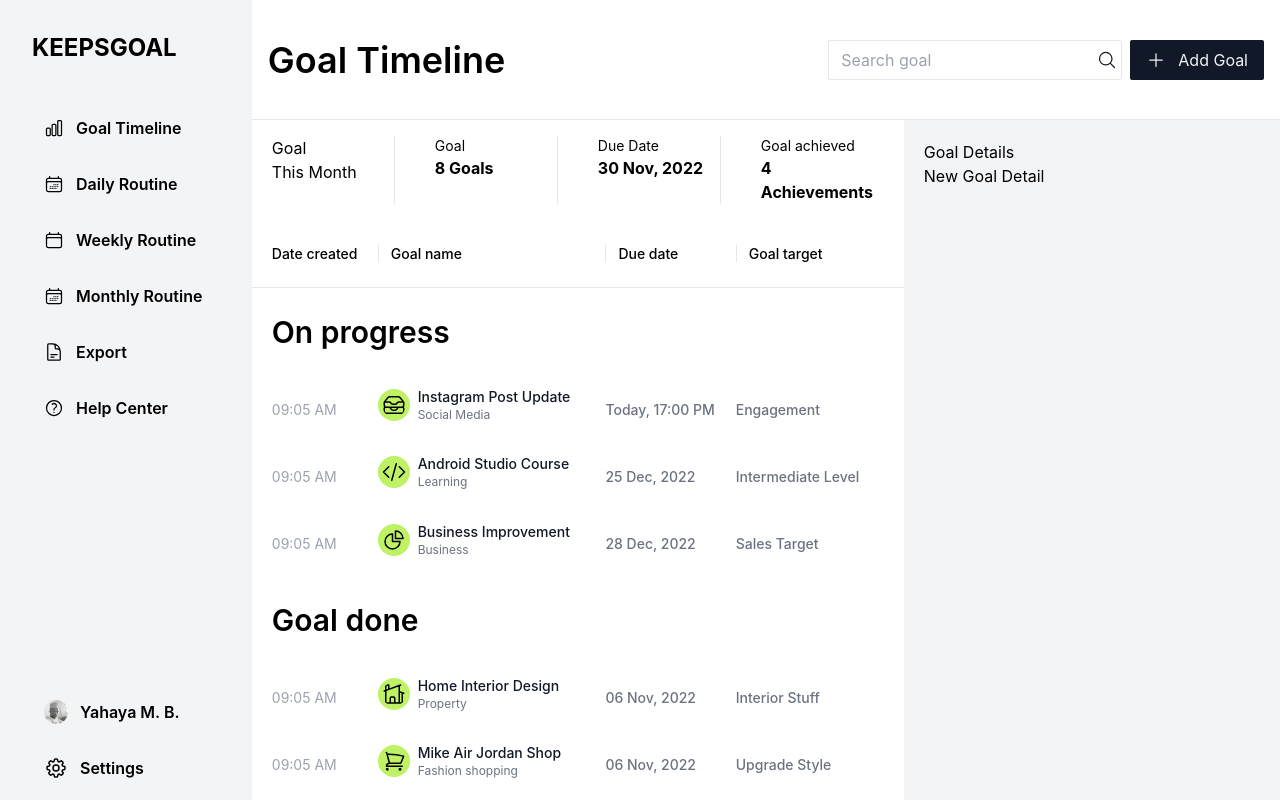
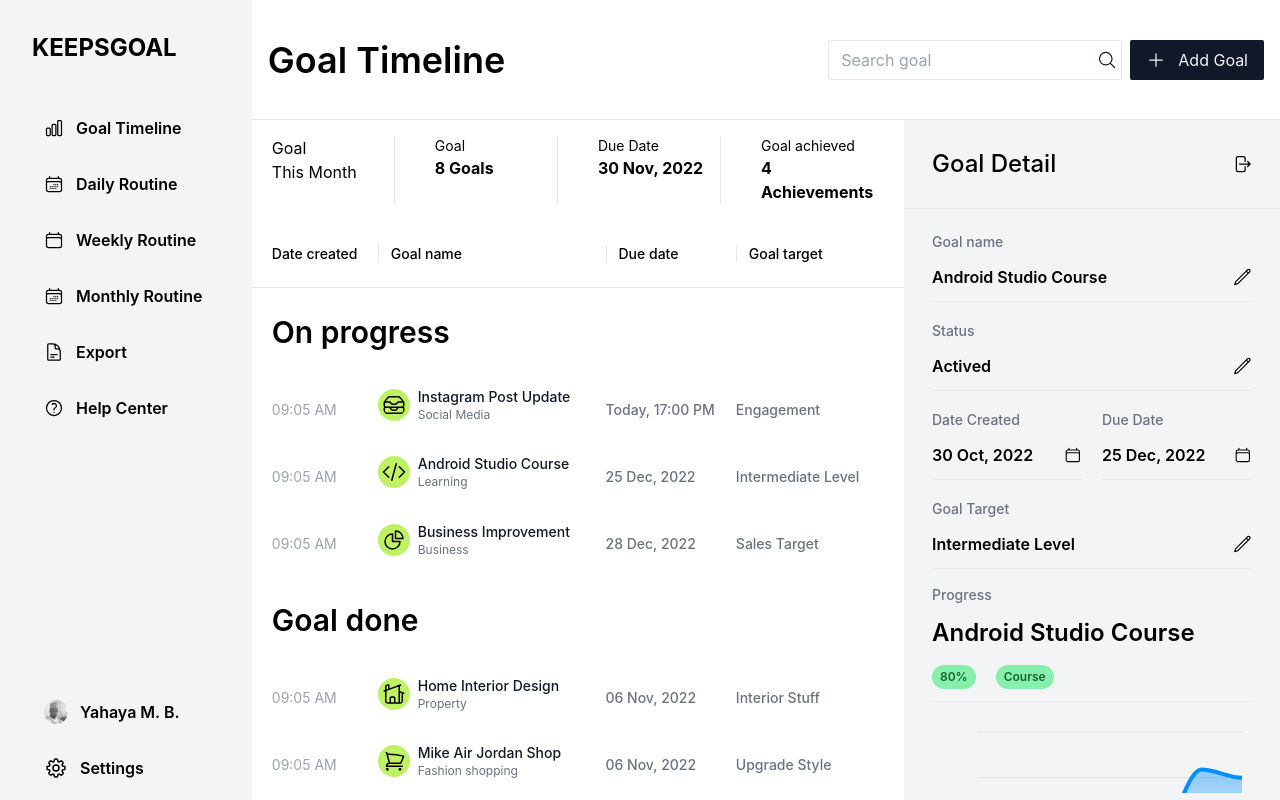
Before and after one commit to Abiey2579/keeps-goal, a React (Create React App) app: page / in a window 1280 px wide. Built offline with nearby package versions, Linux system fonts and the light colour scheme.

Commit message:
Completed Goal Details Component

```diff
--- a/package.json
+++ b/package.json
@@ -11,8 +11,10 @@
     "@types/node": "^16.18.4",
     "@types/react": "^18.0.26",
     "@types/react-dom": "^18.0.9",
+    "apexcharts": "^3.36.3",
     "heroicons": "^2.0.13",
     "react": "^18.2.0",
+    "react-apexcharts": "^1.4.0",
     "react-dom": "^18.2.0",
     "react-scripts": "5.0.1",
     "tailwind-scrollbar": "^2.0.1",
--- /dev/null
+++ b/src/components/Chart.jsx
@@ -0,0 +1,62 @@
+import React, { Component } from "react";
+import Chart from "react-apexcharts";
+
+class ApexChartComponent extends Component {
+  constructor(props) {
+    super(props);
+
+    this.state = {
+      series: [
+        {
+          name: "series1",
+          data: [31, 40, 28, 51, 42, 109, 100],
+        },
+        {
+          name: "series2",
+          data: [11, 32, 45, 32, 34, 52, 41],
+        },
+      ],
+      options: {
+        chart: {
+          height: 350,
+          type: "area",
+        },
+        dataLabels: {
+          enabled: false,
+        },
+        stroke: {
+          curve: "smooth",
+        },
+        xaxis: {
+          type: "datetime",
+          categories: [
+            "2018-09-19T00:00:00.000Z",
+            "2018-09-19T01:30:00.000Z",
+            "2018-09-19T02:30:00.000Z",
+            "2018-09-19T03:30:00.000Z",
+            "2018-09-19T04:30:00.000Z",
+            "2018-09-19T05:30:00.000Z",
+            "2018-09-19T06:30:00.000Z",
+          ],
+        },
+        tooltip: {
+          x: {
+            format: "dd/MM/yy HH:mm",
+          },
+        },
+      },
+    };
+  }
+  render() {
+    return (
+      <Chart
+        options={this.state.options}
+        series={this.state.series}
+        type="area"
+        width="100%"
+      />
+    );
+  }
+}
+
+export default ApexChartComponent;
--- a/src/components/GoalDetails.tsx
+++ b/src/components/GoalDetails.tsx
@@ -1,9 +1,140 @@
 import React from "react";
+
+import {
+  ArrowRightOnRectangleIcon,
+  CalendarIcon,
+  PencilIcon,
+} from "@heroicons/react/24/outline";
+import ApexChartComponent from "./Chart";
 
 const GoalDetails = () => {
   return (
-    <div>
-      <h1>Goal Details</h1>
+    <div className="h-[99%] overflow-y-scroll scrollbar-thin scrollbar-thumb-gray-900 scrollbar-track-gray-50">
+      <div className="flex items-center justify-between border-b p-7">
+        <h1 className="text-2xl font-medium">Goal Detail</h1>
+        <ArrowRightOnRectangleIcon className="w-5 h-5" />
+      </div>
+      <div className="px-7 py-5">
+        <div className="mb-4">
+          <label
+            htmlFor="GoalName"
+            className="text-sm font-medium mb-1 text-gray-500"
+          >
+            Goal name
+          </label>
+          <div className="flex items-center justify-between border-b py-3">
+            <input
+              type="text"
+              name="GoalName"
+              placeholder="Goal name"
+              className="w-full border-0 outline-0 bg-transparent font-semibold"
+              value={"Android Studio Course"}
+            />
+            <PencilIcon className="w-5 h-5" />
+          </div>
+        </div>
+        <div className="mb-4">
+          <label
+            htmlFor="Status"
+            className="text-sm font-medium mb-1 text-gray-500"
+          >
+            Status
+          </label>
+          <div className="flex items-center justify-between border-b py-3">
+            <input
+              type="text"
+              name="Status"
+              placeholder="Status"
+              className="w-full border-0 outline-0 bg-transparent font-semibold"
+              value={"Actived"}
+            />
+            <PencilIcon className="w-5 h-5" />
+          </div>
+        </div>
+        <div className="flex items-center justify-between gap-5">
+          <div className="mb-4">
+            <label
+              htmlFor="DateCreated"
+              className="text-sm font-medium mb-1 text-gray-500"
+            >
+              Date Created
+            </label>
+            <div className="flex items-center justify-between border-b py-3">
+              <input
+                type="text"
+                name="DateCreated"
+                placeholder="Date Created"
+                className="w-full border-0 outline-0 bg-transparent font-semibold"
+                value={"30 Oct, 2022"}
+              />
+              <CalendarIcon className="w-5 h-5" />
+            </div>
+          </div>
+          <div className="mb-4">
+            <label
+              htmlFor="DueDate"
+              className="text-sm font-medium mb-1 text-gray-500"
+            >
+              Due Date
+            </label>
+            <div className="flex items-center justify-between border-b py-3">
+              <input
+                type="text"
+                name="DueDate"
+                placeholder="Due Date "
+                className="w-full border-0 outline-0 bg-transparent font-semibold"
+                value={"25 Dec, 2022"}
+              />
+              <CalendarIcon className="w-5 h-5" />
+            </div>
+          </div>
+        </div>
+        <div className="mb-4">
+          <label
+            htmlFor="GoalTarget"
+            className="text-sm font-medium mb-1 text-gray-500"
+          >
+            Goal Target
+          </label>
+          <div className="flex items-center justify-between border-b py-3">
+            <input
+              type="text"
+              name="GoalTarget"
+              placeholder="Goal Target"
+              className="w-full border-0 outline-0 bg-transparent font-semibold"
+              value={"Intermediate Level"}
+            />
+            <PencilIcon className="w-5 h-5" />
+          </div>
+        </div>
+        <div className="mb-4">
+          <span className="text-sm font-medium mb-3 block text-gray-500">
+            Progress
+          </span>
+          <h1 className="text-2xl font-semibold mb-1">Android Studio Course</h1>
+          <div className="flex items-center gap-5 border-b py-3">
+            <span className="text-xs bg-green-300 text-green-800 font-semibold py-1 px-2 rounded-full">
+              80%
+            </span>
+            <span className="text-xs bg-green-300 text-green-800 font-semibold py-1 px-2 rounded-full">
+              Course
+            </span>
+          </div>
+          <div className="w-full ">
+            {/* CHARTS */}
+            <ApexChartComponent />
+          </div>
+          <div className="grid grid-cols-7 items-center gap-5 py-3">
+            <span className="text-xs font-medium text-gray-500">Sun</span>
+            <span className="text-xs font-medium text-gray-500">Mon</span>
+            <span className="text-xs font-medium text-gray-500">Tue</span>
+            <span className="text-xs font-medium text-gray-500">Wed</span>
+            <span className="text-xs font-medium text-gray-500">Thu</span>
+            <span className="text-xs font-medium text-gray-500">Fri</span>
+            <span className="text-xs font-medium text-gray-500">Sat</span>
+          </div>
+        </div>
+      </div>
     </div>
   );
 };
--- a/src/components/IndexKeepsGoal.tsx
+++ b/src/components/IndexKeepsGoal.tsx
@@ -5,7 +5,7 @@ import "./../index.css";
 import GoalDetails from "./GoalDetails";
 import GoalList from "./GoalList";
 import Metrics from "./Metrics";
-import NewGoalDetails from "./NewGoalDetails";
+// import NewGoalDetails from "./NewGoalDetails";
 import SideNavigation from "./SideNavigation";
 import TopNavigation from "./TopNavigation";
 
@@ -20,9 +20,9 @@ const KeepsGoal = () => {
             <Metrics />
             <GoalList />
           </div>
-          <div className="w-96 min-w-fit max-w-sm p-5 bg-gray-100">
+          <div className="w-96 bg-gray-100">
             <GoalDetails />
-            <NewGoalDetails />
+            {/* <NewGoalDetails /> */}
           </div>
         </div>
       </div>
--- a/src/index.css
+++ b/src/index.css
@@ -19,3 +19,41 @@ code {
 tr.cursor-pointer:hover span {
   color: #fff;
 }
+
+/* REMOVING APEX CHART DEFAULT STYLINGS */
+.apexcharts-toolbar {
+  display: none !important;
+}
+
+.apexcharts-yaxis {
+  display: none !important;
+}
+
+.apexcharts-xaxis {
+  display: none !important;
+}
+
+.apexcharts-legend.apexcharts-align-center.apx-legend-position-bottom {
+  display: none !important;
+}
+
+.apexcharts-xaxistooltip.apexcharts-xaxistooltip-bottom.apexcharts-theme-light {
+  display: none !important;
+}
+
+.apexcharts-xaxistooltip-text {
+  display: none !important;
+}
+
+.apexcharts-yaxistooltip.apexcharts-yaxistooltip-0.apexcharts-yaxistooltip-left.apexcharts-theme-light {
+  display: none !important;
+}
+
+.apexcharts-inner.apexcharts-graphical {
+  width: 500px !important;
+}
+
+.apexcharts-canvas.apexchartsg82ex53b.apexcharts-theme-light {
+  width: 500px !important;
+  height: 373.727px !important;
+}
```
Also changed, not shown: 1 other file (tests, documents, lock files or other folders).
